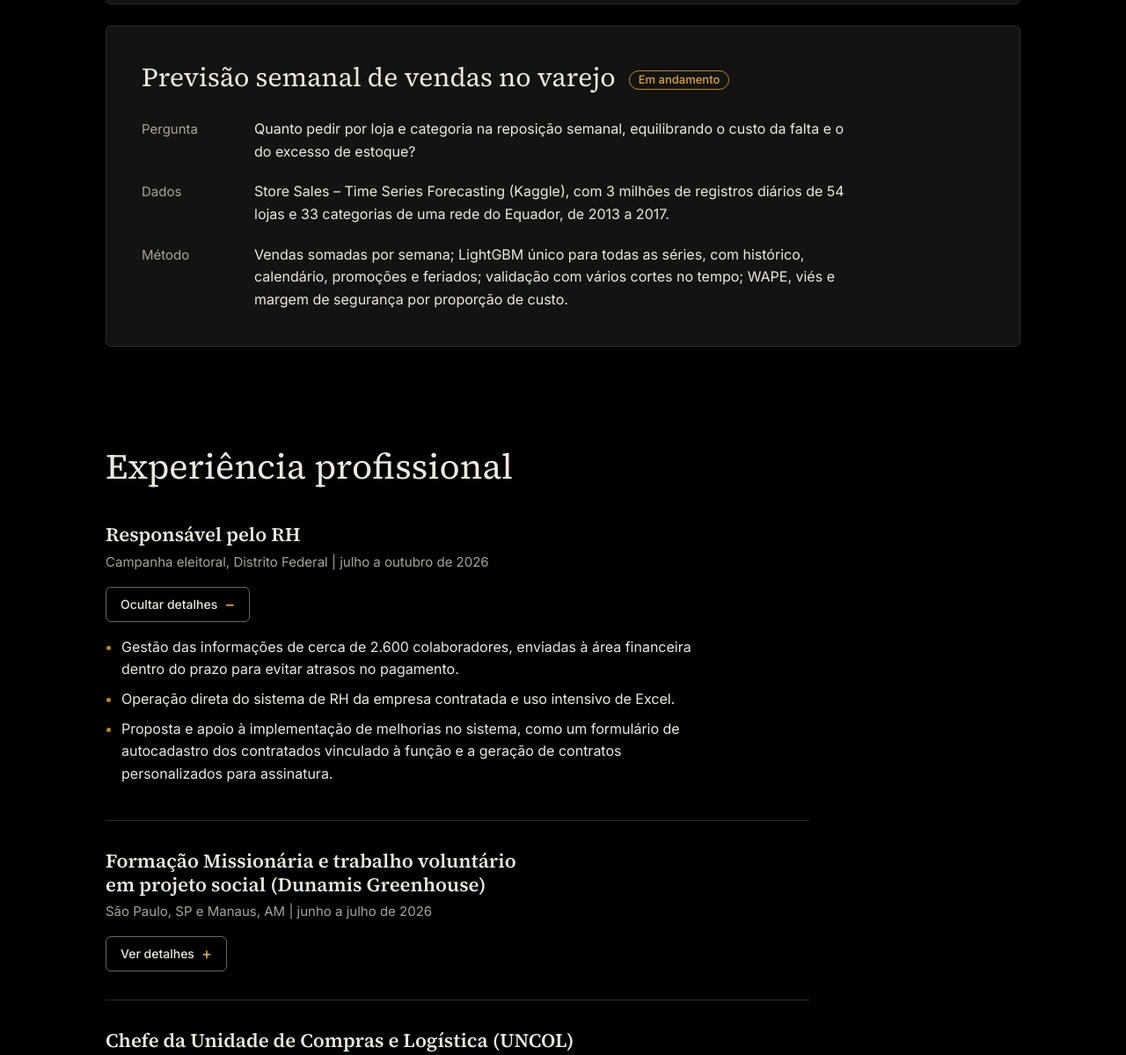
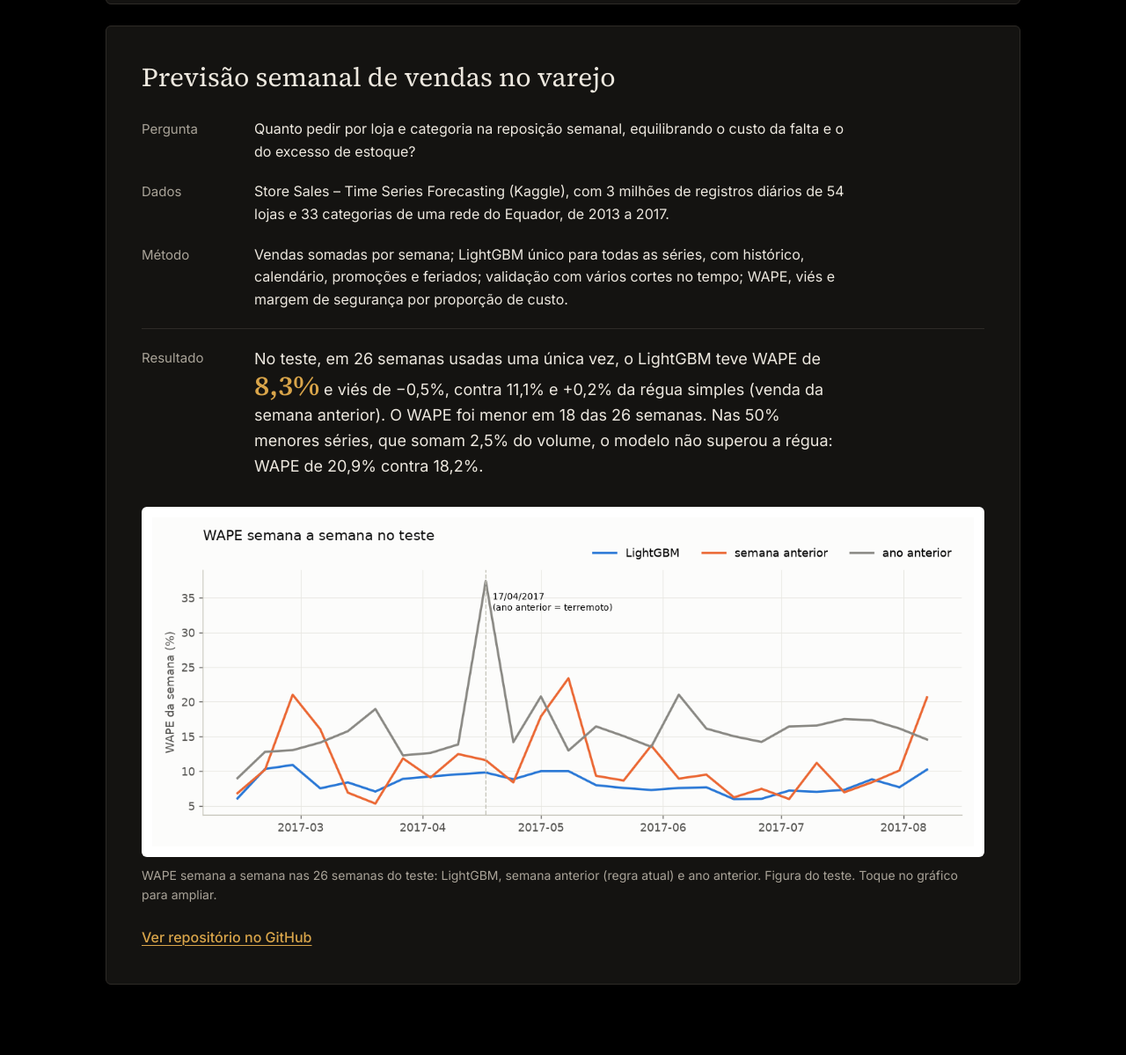
Before and after one commit to EricMarqs/pagina-web-portfolio, a plain HTML site: page index.html in a window 1280 px wide. Shown: the part 2675-3874 px from the top of the page at 88% size. Drawn offline with Linux system fonts and the light colour scheme.

Commit message:
Add project 2 results and link
Replace the "in progress" badge with the test result (WAPE and bias
against the previous-week baseline), the weekly WAPE figure and the
repository link. Add the time series skills area.

Co-Authored-By: Claude Sonnet 5.5 <noreply@anthropic.com>

```diff
--- a/index.html
+++ b/index.html
@@ -153,7 +153,7 @@
 
       <!-- PROJETO-2 -->
       <article class="projeto" aria-labelledby="projeto-2">
-        <h3 id="projeto-2">Previsão semanal de vendas no varejo <span class="selo">Em andamento</span></h3>
+        <h3 id="projeto-2">Previsão semanal de vendas no varejo</h3>
         <dl class="projeto__ficha">
           <div>
             <dt>Pergunta</dt>
@@ -167,7 +167,18 @@
             <dt>Método</dt>
             <dd>Vendas somadas por semana; LightGBM único para todas as séries, com histórico, calendário, promoções e feriados; validação com vários cortes no tempo; WAPE, viés e margem de segurança por proporção de custo.</dd>
           </div>
+          <div class="projeto__resultado">
+            <dt>Resultado</dt>
+            <dd>No teste, em 26 semanas usadas uma única vez, o LightGBM teve WAPE de <strong>8,3%</strong> e viés de −0,5%, contra 11,1% e +0,2% da régua simples (venda da semana anterior). O WAPE foi menor em 18 das 26 semanas. Nas 50% menores séries, que somam 2,5% do volume, o modelo não superou a régua: WAPE de 20,9% contra 18,2%.</dd>
+          </div>
         </dl>
+        <figure class="projeto__figura">
+          <a href="assets/wape_semanal_teste.png" target="_blank" rel="noopener">
+            <img src="assets/wape_semanal_teste.png" alt="Gráfico de linhas do WAPE semanal, em porcentagem, nas 26 semanas do teste, de fevereiro a agosto de 2017, para o LightGBM, a semana anterior e o ano anterior. A linha do LightGBM fica entre cerca de 6% e 11% e abaixo da semana anterior em 18 das 26 semanas. A linha do ano anterior tem um pico de cerca de 37% na semana de 17/04/2017." width="1300" height="520" loading="lazy">
+          </a>
+          <figcaption>WAPE semana a semana nas 26 semanas do teste: LightGBM, semana anterior (regra atual) e ano anterior. Figura do teste. Toque no gráfico para ampliar.</figcaption>
+        </figure>
+        <p><a class="link-seta" href="https://github.com/EricMarqs/previsao-vendas-varejo">Ver repositório no GitHub</a></p>
       </article>
       <!-- /PROJETO-2 -->
     </section>
@@ -236,7 +247,6 @@
     <!-- 5. COMPETÊNCIAS -->
     <section id="competencias" class="secao" aria-labelledby="titulo-competencias">
       <h2 id="titulo-competencias">Competências técnicas</h2>
-      <!-- Área "Séries temporais" omitida: lacuna até o Projeto 2 terminar -->
       <div class="competencias">
         <div class="area">
           <h3>Linguagens</h3>
@@ -249,6 +259,10 @@
         <div class="area">
           <h3>Machine learning</h3>
           <ul class="etiquetas"><li>scikit-learn</li><li>LightGBM</li><li>validação temporal</li><li>calibração de probabilidades</li></ul>
+        </div>
+        <div class="area">
+          <h3>Séries temporais</h3>
+          <ul class="etiquetas"><li>validação com cortes no tempo</li><li>WAPE</li><li>viés</li></ul>
         </div>
         <div class="area">
           <h3>Versionamento</h3>
```
Also changed, not shown: assets/wape_semanal_teste.png (added), 1 other file.
